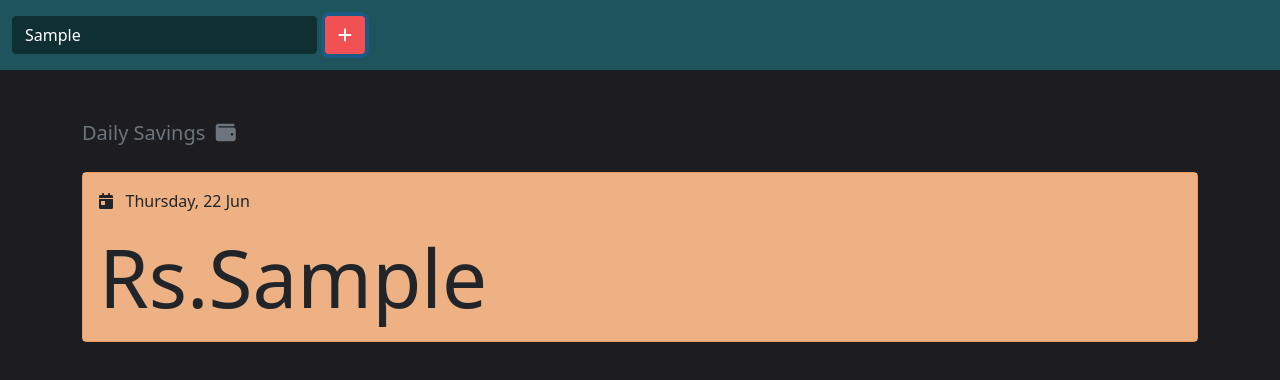
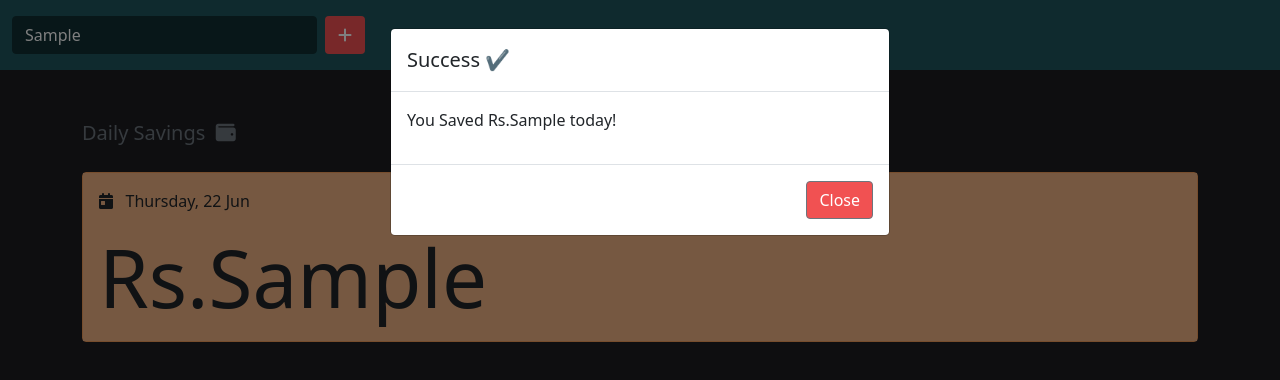
Before and after one commit to sshehrozali/savy, a React (Create React App) app: page / in a window 1280 px wide. Both pictures are taken after typing "Sample" into the empty fields and a click on the button 345 px from the left and 35 px from the top of the page. Shown: the top 380 px of the page. Built offline with nearby package versions, Linux system fonts and the light colour scheme.

Commit message:
Added Pop notification SFX and Bootstrap5 modal component

```diff
--- a/public/index.html
+++ b/public/index.html
@@ -17,5 +17,6 @@
   <body>
     <noscript>You need to enable JavaScript to run this app.</noscript>
     <div id="root"></div>
+    <script src="https://cdn.jsdelivr.net/npm/bootstrap@5.1.0/dist/js/bootstrap.bundle.min.js" integrity="sha384-U1DAWAznBHeqEIlVSCgzq+c9gqGAJn5c/t99JyeKa9xxaYpSvHU5awsuZVVFIhvj" crossorigin="anonymous"></script>
   </body>
 </html>
--- a/src/App.css
+++ b/src/App.css
@@ -20,3 +20,8 @@ button{
     button:hover{
         background: #e73737 !important;
     }
+
+.modal-close-btn{
+    outline: none;
+    border-color: #F15152 !important;
+}
--- a/src/App.js
+++ b/src/App.js
@@ -1,20 +1,20 @@
 import React from "react";
 import ReactDOM from "react-dom";
 import { Howl } from "howler";
-import './App.css';
+import "./App.css";
 import Savings from "./components/Savings";
-import NotifySFX from './misc/PopNotification.mp3';
+import Modal from "./components/Modal";
+import NotifySFX from "./misc/PopNotification.mp3";
 
 function App() {
-
   // Play Pop Notification SFX
   function playSFX(src) {
     const Sound = new Howl({
       src,
-      html5: true
+      html5: true,
     });
     Sound.play();
-  };
+  }
 
   // DATE & TIME //
   const days = [
@@ -46,7 +46,7 @@ function App() {
     const DateTime = `${days[today.getDay() - 1]}, ${today.getDate()} ${
       months[today.getMonth() - 1]
     }`;
-    return DateTime
+    return DateTime;
   }
 
   // STATES //
@@ -70,11 +70,11 @@ function App() {
       // Push Object into Data array
       Data.push({
         amount: CurrentItem[0],
-        date: CurrentItem[1]
+        date: CurrentItem[1],
       });
-    };
+    }
     return Data;
-  };
+  }
   // When Enter key is pressed
   function EnterKey(event) {
     if (event.key == "Enter") {
@@ -92,7 +92,6 @@ function App() {
   // Add Savings
   const addAmount = () => {
     if (saving.amount != "") {
-
       // Update saving state
       setSaving({
         amount: saving.amount,
@@ -103,15 +102,21 @@ function App() {
       addDepositAmount([...deposits, saving]);
 
       // Add Each Saving to LocalStorage()
-      localStorage.setItem(localStorage.length + 1, JSON.stringify([saving.amount, saving.date]));
+      localStorage.setItem(
+        localStorage.length + 1,
+        JSON.stringify([saving.amount, saving.date])
+      );
       playSFX(NotifySFX);
-    };
+    }
   };
 
   return (
     <div className="mainAppWindow">
 
-      {/* Header Component */}
+      {/* Modal */}
+      <Modal saved={saving.amount}/>
+
+      {/* Header */}
       <nav className="navbar mb-5">
         <div className="container-fluid py-2">
           {/* <a className="navbar-brand mb-2 text-white">My Wallet</a> */}
@@ -123,11 +128,18 @@ function App() {
               placeholder="Enter Amount Here..."
               aria-label="Search"
               value={saving.amount}
-              onChange={(e) => setSaving({ amount: e.target.value, date: getDate() })}
+              onChange={(e) =>
+                setSaving({ amount: e.target.value, date: getDate() })
+              }
               onKeyPress={EnterKey}
               id="amount-field"
             />
-            <button className="btn text-white" onClick={ButtonPress}>
+            <button
+              className="btn text-white"
+              onClick={ButtonPress}
+              data-bs-toggle="modal"
+              data-bs-target="#SuccessModal"
+            >
               <i className="fas fa-plus"></i>
             </button>
           </form>
@@ -135,20 +147,16 @@ function App() {
       </nav>
 
       <div className="container">
-        <p className="fs-5 text-white mb-4 text-muted">Daily Savings &nbsp;<i class="fas fa-wallet"></i></p>
+        <p className="fs-5 text-white mb-4 text-muted">
+          Daily Savings &nbsp;<i class="fas fa-wallet"></i>
+        </p>
       </div>
 
-      {/* Savings Component */}
+      {/* Savings */}
       <div className="showAmounts">
-        {
-
-          deposits.map((Obj, index) => {
-            return(
-              <Savings key={ index } date={ Obj.date } amount={ Obj.amount } />
-            );
-          })
-
-        }
+        {deposits.map((Obj, index) => {
+          return <Savings key={index} date={Obj.date} amount={Obj.amount} />;
+        })}
       </div>
     </div>
   );
--- /dev/null
+++ b/src/components/Modal.js
@@ -0,0 +1,32 @@
+import React from "react";
+
+const Modal = (props) => {
+  return (
+    <div>
+      <div class="modal fade" id="SuccessModal" tabindex="-1">
+        <div class="modal-dialog">
+          <div class="modal-content">
+            <div class="modal-header">
+              <h5 class="modal-title">Success ✔</h5>
+            </div>
+            <div class="modal-body">
+              <p>You Saved Rs.{props.saved} today!</p>
+            </div>
+            <div class="modal-footer">
+              <button
+                type="button"
+                class="btn btn-secondary"
+                data-bs-dismiss="modal"
+                id="modal-close-btn"
+              >
+                Close
+              </button>
+            </div>
+          </div>
+        </div>
+      </div>
+    </div>
+  );
+};
+
+export default Modal;
```
